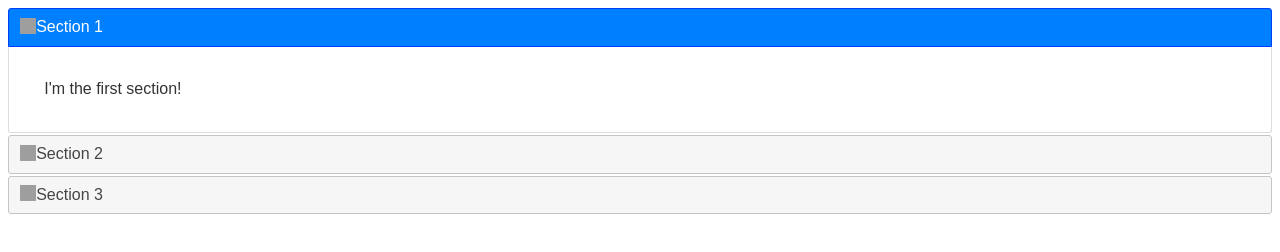
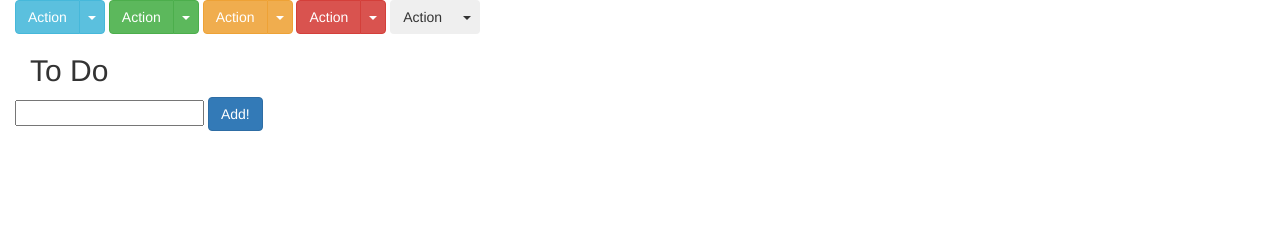
Before and after one commit to pnowak/project1, a plain HTML site: page index.html in a window 1280 px wide. Drawn offline with nearby package versions, Linux system fonts and the light colour scheme; grey boxes are pictures that could not be loaded.

Commit message:
bootstrapowanie projectu

```diff
--- a/index.html
+++ b/index.html
@@ -2,29 +2,98 @@
 <html>
     <head>
 		<title>jquery - bootstrap</title>
-        <link rel='stylesheet' type='text/css' href='http://code.jquery.com/ui/1.9.1/themes/base/jquery-ui.css'/>
+        <link href="bower_components/bootstrap/dist/css/bootstrap.min.css" rel="stylesheet" media="screen">
         <script src="http://code.jquery.com/jquery-1.11.3.min.js"></script>
         <script src="http://code.jquery.com/ui/1.11.4/jquery-ui.min.js"></script>
+        <script src="bower_components/bootstrap/dist/js/bootstrap.min.js"></script>
+
         <script>
             $(document).ready(function () {
-                $('#menu').accordion();
+                $('#button').click(function () {
+                    var toAdd = $('input[name=checkListItem]').val();
+                    $('.list').append('<div class="item">' + toAdd + '</div>');
+                });
+                $(document).on('click', '.item', function () {
+                    $(this).remove();
+                });
             });
         </script>
 	</head>
 	<body>
-        <div id="menu">
-            <h3>Section 1</h3>
-            <div>
-                <p>I'm the first section!</p>
+        <div class="container-fluid">
+            <div class="row-fluid">
+                <div class="btn-group">
+                    <button class="btn btn-info">Action</button>
+                    <button class="btn dropdown-toggle btn-info" data-toggle="dropdown">
+                    <span class="caret"></span>
+                    </button>
+                    <ul class="dropdown-menu">
+                        <li><a href="#">Action</a></li>
+                        <li><a href="#">Another action</a></li>
+                        <li><a href="#">Something else</a></li>
+                        <li><a href="#">Separated link</a></li>
+                    </ul>
+                </div>
+
+                <div class="btn-group">
+                    <button class="btn btn-success">Action</button>
+                    <button class="btn dropdown-toggle btn-success" data-toggle="dropdown">
+                    <span class="caret"></span>
+                    </button>
+                    <ul class="dropdown-menu">
+                        <li><a href="#">Action</a></li>
+                        <li><a href="#">Another action</a></li>
+                        <li><a href="#">Something else</a></li>
+                        <li><a href="#">Separated link</a></li>
+                    </ul>
+                </div>
+
+                <div class="btn-group">
+                    <button class="btn btn-warning">Action</button>
+                    <button class="btn dropdown-toggle btn-warning" data-toggle="dropdown">
+                    <span class="caret"></span>
+                    </button>
+                    <ul class="dropdown-menu">
+                        <li><a href="#">Action</a></li>
+                        <li><a href="#">Another action</a></li>
+                        <li><a href="#">Something else</a></li>
+                        <li><a href="#">Separated link</a></li>
+                    </ul>
+                </div>
+
+                <div class="btn-group">
+                    <button class="btn btn-danger">Action</button>
+                    <button class="btn dropdown-toggle btn-danger" data-toggle="dropdown">
+                    <span class="caret"></span>
+                    </button>
+                    <ul class="dropdown-menu">
+                        <li><a href="#">Action</a></li>
+                        <li><a href="#">Another action</a></li>
+                        <li><a href="#">Something else</a></li>
+                        <li><a href="#">Separated link</a></li>
+                    </ul>
+                </div>
+
+                <div class="btn-group">
+                    <button class="btn btn-inverse">Action</button>
+                    <button class="btn dropdown-toggle btn-inverse" data-toggle="dropdown">
+                    <span class="caret"></span>
+                    </button>
+                    <ul class="dropdown-menu">
+                        <li><a href="#">Action</a></li>
+                        <li><a href="#">Another action</a></li>
+                        <li><a href="#">Something else</a></li>
+                        <li><a href="#">Separated link</a></li>
+                    </ul>
+                </div>
             </div>
-            <h3>Section 2</h3>
-            <div>
-                <p>I'm the second section!</p>
+            <h2 class="col-md-12">To Do</h2>
+            <div class="input-append">
+                <input type="text" class="span4" name="checkListItem"/>
+                <button id="button" class="btn btn-primary" type="button">Add!</button>
             </div>
-            <h3>Section 3</h3>
-            <div>
-                <p>I'm the third section!</p>
-            </div>
+            <div class="list"></div>
         </div>
+
 	</body>
 </html>
```
